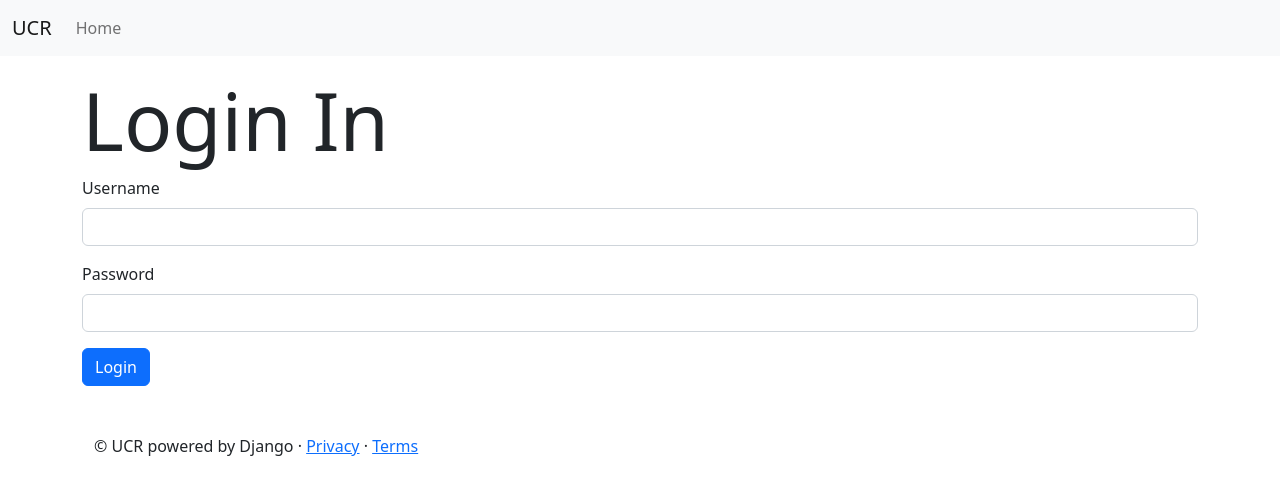
After one commit to ShanQincheng/ucr-django, a Django app: page /accounts/login/ in a window 1280 px wide. The commit adds this page. Shown: the top 495 px of the page. Run offline with Django 4.2, Linux system fonts and the light colour scheme.

Commit message:
pages authentication control

```diff
--- /dev/null
+++ b/accounts/templates/accounts/login.html
@@ -0,0 +1,21 @@
+{% extends "base.html" %}
+{% block content %}
+<div class="container">
+    <div>
+        <h1 class="display-1">Login In</h1>
+
+        <form action="{% url 'accounts:login' %}" method="post">
+          {% csrf_token %}
+          <div class="mb-3">
+            <label for="username" class="form-label">Username</label>
+            <input type="text" class="form-control" id="username" name="username">
+          </div>
+          <div class="mb-3">
+            <label for="exampleInputPassword1" class="form-label">Password</label>
+            <input type="password" name="password" class="form-control" id="exampleInputPassword1">
+          </div>
+          <button type="submit" class="btn btn-primary">Login</button>
+        </form>
+    </div>
+</div>
+{% endblock %}
--- a/accounts/urls.py
+++ b/accounts/urls.py
@@ -6,7 +6,7 @@ from . import views
 app_name = 'accounts'
 urlpatterns = [
     # ex: /accounts/
-    path('', views.register, name='register'),
+    path('register', views.register, name='register'),
     # ex: /accounts/login
     path('login/', views.login, name='login'),
     # ex: /accounts/logout
--- a/accounts/views.py
+++ b/accounts/views.py
@@ -5,7 +5,7 @@ from django.http import HttpRequest, HttpResponse
 from django.template.response import TemplateResponse
 from django.contrib.auth import login as auth_login
 from django.contrib.auth import authenticate
-from django.shortcuts import  render
+from django.shortcuts import render
 
 from .forms import UserRegistrationForm
 
@@ -28,27 +28,36 @@ def register(request: HttpRequest) -> HttpResponse:
     return TemplateResponse(request, "accounts/register.html", {"form": form})
 
 
-@require_http_methods(["POST"])
+@require_http_methods(["GET", "POST"])
 def login(request: HttpRequest) -> HttpResponse:
-    try:
-        username = request.POST['username']
-        password = request.POST['password']
-        user = authenticate(request, username=username, password=password)
-    except KeyError:
-        # Redisplay the computer homepage
-        return render(request, 'computers/home.html', {
-            'error_message': "Please fulfill the login form.",
-        })
-    else:
-        # credentials error
-        if user is None:
+    if request.method == "GET":
+        return render(request, 'accounts/login.html')
+
+    if request.method == "POST":
+        try:
+            username = request.POST['username']
+            password = request.POST['password']
+            user = authenticate(request, username=username, password=password)
+        except KeyError:
             # Redisplay the computer homepage
             return render(request, 'computers/home.html', {
-                'error_message': "Login failed",
+                'error_message': "Please fulfill the login form.",
             })
+        else:
+            # credentials error
+            if user is None:
+                # Redisplay the computer homepage
+                return render(request, 'computers/home.html', {
+                    'error_message': "Login failed",
+                })
 
-        # Always return an HttpResponseRedirect after successfully dealing
-        # with POST data. This prevents data from being posted twice if a
-        # user hits the back button.
-        auth_login(request, user)
-        return HttpResponseRedirect(reverse('computers:home'))
+            # Always return an HttpResponseRedirect after successfully dealing
+            # with POST data. This prevents data from being posted twice if a
+            # user hits the back button.
+            auth_login(request, user)
+            return HttpResponseRedirect(reverse('computers:home'))
+
+    # Request method neither GET nor POST, return to homepage
+    return render(request, 'computers/home.html', {
+        'error_message': "Wrong request method",
+    })
--- a/computers/templates/computers/detail.html
+++ b/computers/templates/computers/detail.html
@@ -1,4 +1,4 @@
-{% extends "computers/base.html" %}
+{% extends "base.html" %}
 {% block content %}
     <div class="container">
         <div class="row row-cols-2">
--- a/computers/templates/computers/home.html
+++ b/computers/templates/computers/home.html
@@ -1,4 +1,4 @@
-{% extends "computers/base.html" %}
+{% extends "base.html" %}
 {% block content %}
     <div class="container-fluid">
         <div class="row row-cols-2">
@@ -40,6 +40,7 @@
                         <input type="password" name="password" class="form-control" id="exampleInputPassword1">
                       </div>
                       <button type="submit" class="btn btn-primary">Login</button>
+                      <a href="{% url 'accounts:register' %}"><button type="button" class="btn btn-secondary">Sign Up</button></a>
                     </form>
                 </div>
 
--- a/computers/views.py
+++ b/computers/views.py
@@ -1,6 +1,7 @@
 from django.http import HttpRequest, HttpResponse, HttpResponseRedirect
 from django.shortcuts import get_object_or_404, render, reverse
 from django.views.decorators.http import require_http_methods
+from django.contrib.auth.decorators import login_required
 
 from .models import Computer
 
@@ -12,6 +13,7 @@ def home(request: HttpRequest) -> HttpResponse:
     return render(request, 'computers/home.html', {'computer_list': computers})
 
 
+@login_required(login_url='/accounts/login')
 @require_http_methods(["GET"])
 def detail(request: HttpRequest, computer_id: int) -> HttpResponse:
     try:
--- a/accounts/templates/accounts/base.html
+++ b/templates/base.html
@@ -3,12 +3,22 @@
   <head>
     <meta charset="utf-8">
     <meta name="viewport" content="width=device-width, initial-scale=1">
-    <title>Bootstrap demo</title>
+    <title>UCR</title>
     <link href="https://cdn.jsdelivr.net/npm/bootstrap@5.2.0-beta1/dist/css/bootstrap.min.css" rel="stylesheet" integrity="sha384-0evHe/X+R7YkIZDRvuzKMRqM+OrBnVFBL6DOitfPri4tjfHxaWutUpFmBp4vmVor" crossorigin="anonymous">
   </head>
   <body>
-    <h1>Hello, world!</h1>
+    <!-- header-->
+    <header class="pb-3">
+        {% include 'header.html' %}
+    </header>
+
     {% block content %}{% endblock %}
+
+    <!--footer-->
+    <footer class="container">
+        {% include 'footer.html' %}
+    </footer>
+
     <script src="https://cdn.jsdelivr.net/npm/bootstrap@5.2.0-beta1/dist/js/bootstrap.bundle.min.js" integrity="sha384-pprn3073KE6tl6bjs2QrFaJGz5/SUsLqktiwsUTF55Jfv3qYSDhgCecCxMW52nD2" crossorigin="anonymous"></script>
   </body>
 </html>
--- a/computers/templates/computers/header.html
+++ b/templates/header.html
@@ -26,6 +26,12 @@
                         <a class="nav-link dropdown-toggle" href="#" id="navbarDropdown" role="button" data-bs-toggle="dropdown" aria-expanded="false">
                             {{ user.username }}
                         </a>
+
+                        {% if user.is_superuser %}
+                        <ul class="dropdown-menu dropdown-menu-end dropdown-menu-lg-start" aria-labelledby="navbarDropdown">
+                            <li><a class="dropdown-item" href="{% url 'admin:index' %}">Admin Dashboard</a></li>
+                        </ul>
+                        {% endif %}
                     </li>
                 </ul>
             </div>
--- a/ucr/settings.py
+++ b/ucr/settings.py
@@ -56,7 +56,7 @@ ROOT_URLCONF = 'ucr.urls'
 TEMPLATES = [
     {
         'BACKEND': 'django.template.backends.django.DjangoTemplates',
-        'DIRS': [],
+        'DIRS': [BASE_DIR / 'templates'],
         'APP_DIRS': True,
         'OPTIONS': {
             'context_processors': [
```
Also changed, not shown: accounts/templates/accounts/register.html (+5 -3 lines), computers/templates/computers/base.html (deleted, +0 -24 lines), computers/templates/computers/show_list.html (+0 -14 lines), db.sqlite3, templates/footer.html (renamed from computers/templates/computers/footer.html).
